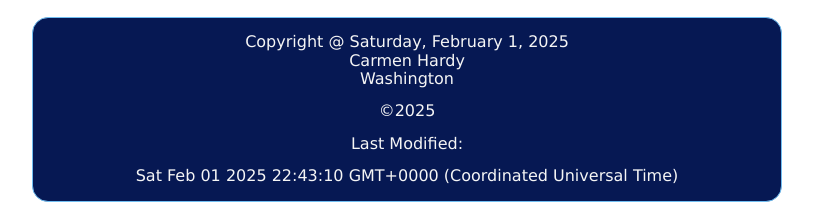
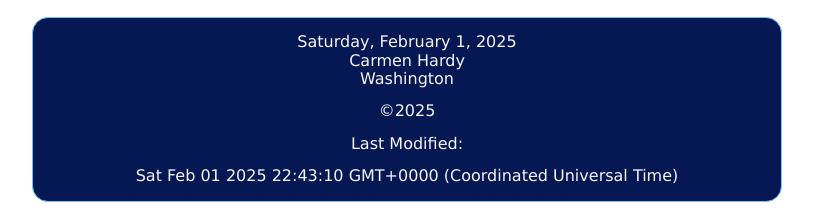
Before and after one commit to cchardy/wdd230, a plain HTML site: page index.html in a window 1280 px wide. Shown: the part 1602-1820 px from the top of the page, without its empty margins (233-1046 px from the left). Drawn offline with Linux system fonts and the light colour scheme.

Commit message:
adjust footer

```diff
--- a/index.html
+++ b/index.html
@@ -70,7 +70,7 @@
         referrerpolicy="no-referrer-when-downgrade"></iframe>
 
     <footer>
-        <p>Copyright @ <span id="currentdate"></span><br>Carmen Hardy <br> Washington</p>
+        <p><span id="currentdate"></span><br>Carmen Hardy <br> Washington</p>
         <p id="date" <@ 2025</p>
         <p>Last Modified:</p>
         <p id="lastModified"></p>
```
